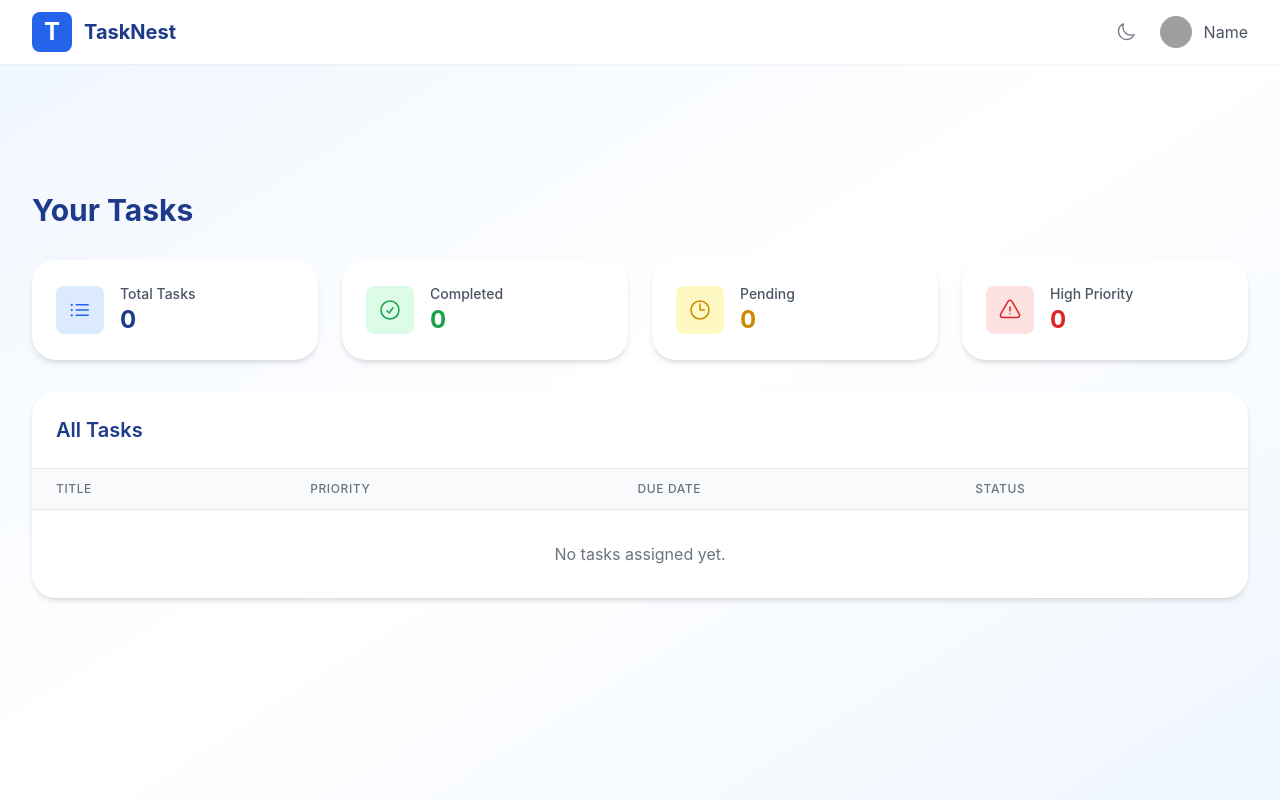
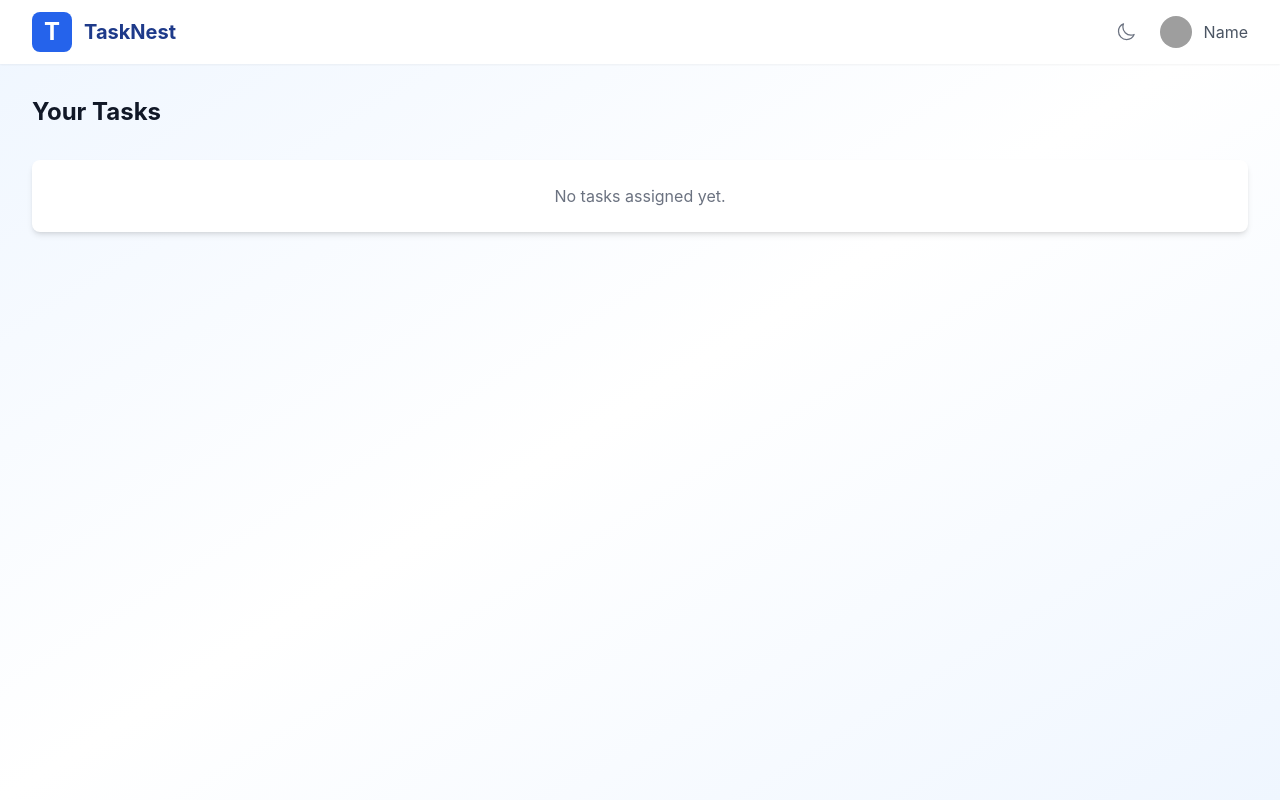
Before and after one commit to Youssef-Farouq/TaskNest, a React (Vite) app: page /dashboard in a window 1280 px wide. Both pictures are taken after typing "name@example.com", "Sample123" into the empty fields and a click on the button "Sign in". Built offline with nearby package versions, Linux system fonts and the light colour scheme; grey boxes are pictures that could not be loaded.

Commit message:
dashboard fix

```diff
--- a/src/pages/Dashboard.tsx
+++ b/src/pages/Dashboard.tsx
@@ -1,91 +1,54 @@
-import { useEffect, useState } from 'react';
-import { Link, Navigate } from 'react-router-dom';
+import { useEffect } from 'react';
+import { useNavigate } from 'react-router-dom';
 import { useAuth } from '../context/AuthContext';
 import { useTasks } from '../context/TaskContext';
+import { Task } from '../types';
 import ThemeToggle from '../components/ThemeToggle';
-import {
-  CheckCircleIcon,
-  ClockIcon,
-  ExclamationTriangleIcon,
-  ListBulletIcon,
-  CheckIcon,
-} from '@heroicons/react/24/outline';
-import { Task } from '../types';
-
-interface StatCardProps {
-  icon: React.ReactNode;
-  bgColor: string;
-  label: string;
-  value: number;
-  valueColor: string;
-}
 
 const Dashboard = () => {
-  const { user, isAdmin } = useAuth();
-  const { getAllTasks, updateTask } = useTasks();
-  const [tasks, setTasks] = useState<Task[]>([]);
+  const navigate = useNavigate();
+  const { user } = useAuth();
+  const { tasks, updateTask } = useTasks();
 
   useEffect(() => {
-    if (user) {
-      const userTasks = getAllTasks();
-      setTasks(userTasks);
+    if (!user) {
+      navigate('/login');
     }
-  }, [user, getAllTasks]);
+  }, [user, navigate]);
 
-  if (!user) {
-    return <Navigate to="/login" />;
-  }
+  if (!user) return null;
 
-  if (isAdmin()) {
-    return <Navigate to="/admin" />;
-  }
+  // Filter tasks for the current user
+  const userTasks = tasks.filter(task => task.assignedTo === user.id);
 
-  const toggleTaskCompletion = (taskId: string, completed: boolean) => {
-    updateTask(taskId, { completed });
+  const handleToggleComplete = (task: Task) => {
+    updateTask(task.id, { ...task, completed: !task.completed });
   };
 
-  const getPriorityColor = (priority: string) => {
-    switch (priority) {
-      case 'high':
-        return 'bg-red-100 text-red-800';
-      case 'medium':
-        return 'bg-yellow-100 text-yellow-800';
-      case 'low':
-        return 'bg-green-100 text-green-800';
-      default:
-        return 'bg-gray-100 text-gray-800';
-    }
-  };
-
-  const totalTasks = tasks.length;
-  const completedTasks = tasks.filter((task) => task.completed).length;
-  const pendingTasks = totalTasks - completedTasks;
-  const highPriorityTasks = tasks.filter((task) => task.priority === 'high').length;
-
   return (
-    <div className="min-h-screen bg-gradient-to-br from-blue-50 via-white to-blue-50 dark:from-gray-900 dark:via-gray-800 dark:to-gray-900 transition-colors duration-200">
+    <div className="min-h-screen bg-gradient-to-br from-blue-50 via-white to-blue-50 dark:from-gray-900 dark:via-gray-800 dark:to-gray-900">
       {/* Navigation */}
-      <nav className="bg-white dark:bg-dark-card shadow-sm fixed w-full top-0 z-50 transition-colors duration-200">
+      <nav className="bg-white dark:bg-dark-card shadow-sm fixed w-full top-0 z-50">
         <div className="max-w-7xl mx-auto px-4 sm:px-6 lg:px-8">
           <div className="flex justify-between items-center h-16">
-            <Link to="/" className="flex items-center">
-              <div className="w-8 h-8 sm:w-10 sm:h-10 bg-blue-600 dark:bg-blue-500 rounded-lg flex items-center justify-center transition-colors duration-200">
+            <div className="flex items-center">
+              <div className="w-8 h-8 sm:w-10 sm:h-10 bg-blue-600 rounded-lg flex items-center justify-center">
                 <span className="text-white font-bold text-lg sm:text-2xl">T</span>
               </div>
-              <span className="ml-2 sm:ml-3 text-lg sm:text-xl font-bold text-blue-900 dark:text-white transition-colors duration-200">
+              <span className="ml-2 sm:ml-3 text-lg sm:text-xl font-bold text-blue-900 dark:text-white">
                 TaskNest
               </span>
-            </Link>
+            </div>
             <div className="flex items-center space-x-4">
               <ThemeToggle />
               <div className="flex items-center space-x-3">
                 <img
-                  src={user?.avatar}
-                  alt={user?.name}
+                  src={user.avatar}
+                  alt={user.name}
                   className="w-8 h-8 rounded-full"
                 />
                 <span className="text-gray-600 dark:text-gray-300 text-sm sm:text-base">
-                  {user?.name}
+                  {user.name}
                 </span>
               </div>
             </div>
@@ -94,129 +57,63 @@ const Dashboard = () => {
       </nav>
 
       {/* Main Content */}
-      <div className="pt-24 sm:pt-32">
-        <div className="max-w-7xl mx-auto px-4 sm:px-6 lg:px-8 py-10 sm:py-16">
-          <h1 className="text-xl sm:text-3xl font-bold text-blue-900 dark:text-white mb-8 transition-colors duration-200">
+      <div className="pt-24">
+        <div className="max-w-7xl mx-auto px-4 sm:px-6 lg:px-8">
+          <h1 className="text-2xl font-bold text-gray-900 dark:text-white mb-8">
             Your Tasks
           </h1>
 
-          {/* Stats Grid */}
-          <div className="grid grid-cols-1 sm:grid-cols-2 lg:grid-cols-4 gap-4 sm:gap-6 mb-8">
-            {/* Total Tasks */}
-            <StatCard
-              icon={<ListBulletIcon className="w-6 h-6 text-blue-600 dark:text-blue-400" />}
-              bgColor="bg-blue-100 dark:bg-blue-900/30"
-              label="Total Tasks"
-              value={totalTasks}
-              valueColor="text-blue-900 dark:text-blue-100"
-            />
-
-            {/* Completed Tasks */}
-            <StatCard
-              icon={<CheckCircleIcon className="w-6 h-6 text-green-600 dark:text-green-400" />}
-              bgColor="bg-green-100 dark:bg-green-900/30"
-              label="Completed"
-              value={completedTasks}
-              valueColor="text-green-600 dark:text-green-100"
-            />
-
-            {/* Pending Tasks */}
-            <StatCard
-              icon={<ClockIcon className="w-6 h-6 text-yellow-600 dark:text-yellow-400" />}
-              bgColor="bg-yellow-100 dark:bg-yellow-900/30"
-              label="Pending"
-              value={pendingTasks}
-              valueColor="text-yellow-600 dark:text-yellow-100"
-            />
-
-            {/* High Priority */}
-            <StatCard
-              icon={<ExclamationTriangleIcon className="w-6 h-6 text-red-600 dark:text-red-400" />}
-              bgColor="bg-red-100 dark:bg-red-900/30"
-              label="High Priority"
-              value={highPriorityTasks}
-              valueColor="text-red-600 dark:text-red-100"
-            />
+          {/* Tasks List */}
+          <div className="bg-white dark:bg-dark-card rounded-lg shadow-md overflow-hidden">
+            <div className="divide-y divide-gray-200 dark:divide-gray-700">
+              {userTasks.length === 0 ? (
+                <div className="p-6 text-center text-gray-500 dark:text-gray-400">
+                  No tasks assigned yet.
                 </div>
-
-          {/* Tasks List */}
-          <div className="bg-white dark:bg-dark-card rounded-2xl shadow-md overflow-x-auto transition-colors duration-200">
-            <div className="p-4 sm:p-6 border-b border-gray-200 dark:border-gray-700">
-              <h2 className="text-lg sm:text-xl font-semibold text-blue-900 dark:text-white transition-colors duration-200">
-                All Tasks
-              </h2>
-            </div>
-            <table className="min-w-full divide-y divide-gray-200 dark:divide-gray-700 text-sm sm:text-base">
-              <thead className="bg-gray-50 dark:bg-gray-800">
-                <tr>
-                  <th className="px-4 sm:px-6 py-3 text-left text-xs font-medium text-gray-500 dark:text-gray-400 uppercase tracking-wider">
-                    Title
-                  </th>
-                  <th className="px-4 sm:px-6 py-3 text-left text-xs font-medium text-gray-500 dark:text-gray-400 uppercase tracking-wider hidden sm:table-cell">
-                    Priority
-                  </th>
-                  <th className="px-4 sm:px-6 py-3 text-left text-xs font-medium text-gray-500 dark:text-gray-400 uppercase tracking-wider hidden md:table-cell">
-                    Due Date
-                  </th>
-                  <th className="px-4 sm:px-6 py-3 text-left text-xs font-medium text-gray-500 dark:text-gray-400 uppercase tracking-wider">
-                    Status
-                  </th>
-                </tr>
-              </thead>
-              <tbody className="bg-white dark:bg-dark-card divide-y divide-gray-200 dark:divide-gray-700">
-                {tasks.map((task) => (
-                  <tr key={task.id} className="hover:bg-gray-50 dark:hover:bg-gray-700/50 transition-colors duration-200">
-                    <td className="px-4 sm:px-6 py-4 whitespace-nowrap max-w-xs truncate">
-                      <div className="text-sm font-medium text-gray-900 dark:text-white transition-colors duration-200">
+              ) : (
+                userTasks.map((task) => (
+                  <div
+                    key={task.id}
+                    className="p-6 hover:bg-gray-50 dark:hover:bg-gray-800 transition-colors"
+                  >
+                    <div className="flex items-start justify-between">
+                      <div className="flex-1">
+                        <h3 className="text-lg font-medium text-gray-900 dark:text-white">
                           {task.title}
-                      </div>
-                      <div className="text-sm text-gray-500 dark:text-gray-400 sm:hidden transition-colors duration-200">
-                        {task.priority}
-                      </div>
-                    </td>
-                    <td className="px-4 sm:px-6 py-4 whitespace-nowrap hidden sm:table-cell">
-                      <span
-                        className={`px-2 inline-flex text-xs leading-5 font-semibold rounded-full ${
+                        </h3>
+                        <p className="mt-1 text-sm text-gray-500 dark:text-gray-400">
+                          {task.description}
+                        </p>
+                        <div className="mt-2 flex items-center space-x-2">
+                          <span className={`inline-flex items-center px-2.5 py-0.5 rounded-full text-xs font-medium ${
                             task.priority === 'high'
                               ? 'bg-red-100 text-red-800 dark:bg-red-900 dark:text-red-200'
                               : task.priority === 'medium'
                               ? 'bg-yellow-100 text-yellow-800 dark:bg-yellow-900 dark:text-yellow-200'
                               : 'bg-green-100 text-green-800 dark:bg-green-900 dark:text-green-200'
-                        } transition-colors duration-200`}
-                      >
+                          }`}>
                             {task.priority}
                           </span>
-                    </td>
-                    <td className="px-4 sm:px-6 py-4 whitespace-nowrap text-gray-500 dark:text-gray-400 hidden md:table-cell transition-colors duration-200">
-                      {new Date(task.dueDate).toLocaleDateString()}
-                    </td>
-                    <td className="px-4 sm:px-6 py-4 whitespace-nowrap">
+                          <span className="text-sm text-gray-500 dark:text-gray-400">
+                            Due: {new Date(task.dueDate).toLocaleDateString()}
+                          </span>
+                        </div>
+                      </div>
                       <button
-                        onClick={() => toggleTaskCompletion(task.id, !task.completed)}
-                        className={`inline-flex items-center px-3 py-1.5 rounded-lg text-sm font-medium transition-colors duration-200 ${
+                        onClick={() => handleToggleComplete(task)}
+                        className={`ml-4 px-3 py-1 rounded-lg text-sm font-medium ${
                           task.completed
-                            ? 'bg-green-100 text-green-800 dark:bg-green-900 dark:text-green-200 hover:bg-green-200 dark:hover:bg-green-800'
-                            : 'bg-yellow-100 text-yellow-800 dark:bg-yellow-900 dark:text-yellow-200 hover:bg-yellow-200 dark:hover:bg-yellow-800'
+                            ? 'bg-green-100 text-green-800 dark:bg-green-900 dark:text-green-200'
+                            : 'bg-gray-100 text-gray-800 dark:bg-gray-700 dark:text-gray-300'
                         }`}
                       >
-                        <CheckIcon className={`w-4 h-4 mr-1.5 ${task.completed ? 'opacity-100' : 'opacity-0'}`} />
                         {task.completed ? 'Completed' : 'Mark Complete'}
                       </button>
-                    </td>
-                  </tr>
-                ))}
-                {tasks.length === 0 && (
-                  <tr>
-                    <td
-                      colSpan={4}
-                      className="px-4 sm:px-6 py-8 text-center text-gray-500 dark:text-gray-400 transition-colors duration-200"
-                    >
-                      No tasks assigned yet.
-                    </td>
-                  </tr>
+                    </div>
+                  </div>
+                ))
               )}
-              </tbody>
-            </table>
+            </div>
           </div>
         </div>
       </div>
@@ -224,16 +121,4 @@ const Dashboard = () => {
   );
 };
 
-const StatCard = ({ icon, bgColor, label, value, valueColor }: StatCardProps) => (
-  <div className="bg-white dark:bg-dark-card p-4 sm:p-6 rounded-2xl shadow-md flex items-center transition-colors duration-200">
-    <div className={`w-10 h-10 sm:w-12 sm:h-12 ${bgColor} rounded-lg flex items-center justify-center transition-colors duration-200`}>
-      {icon}
-    </div>
-    <div className="ml-4">
-      <p className="text-sm font-medium text-gray-600 dark:text-gray-400 transition-colors duration-200">{label}</p>
-      <p className={`text-xl sm:text-2xl font-bold ${valueColor} transition-colors duration-200`}>{value}</p>
-    </div>
-  </div>
-);
-
 export default Dashboard;
```
Lines whose indentation alone changed are shown as unchanged.
